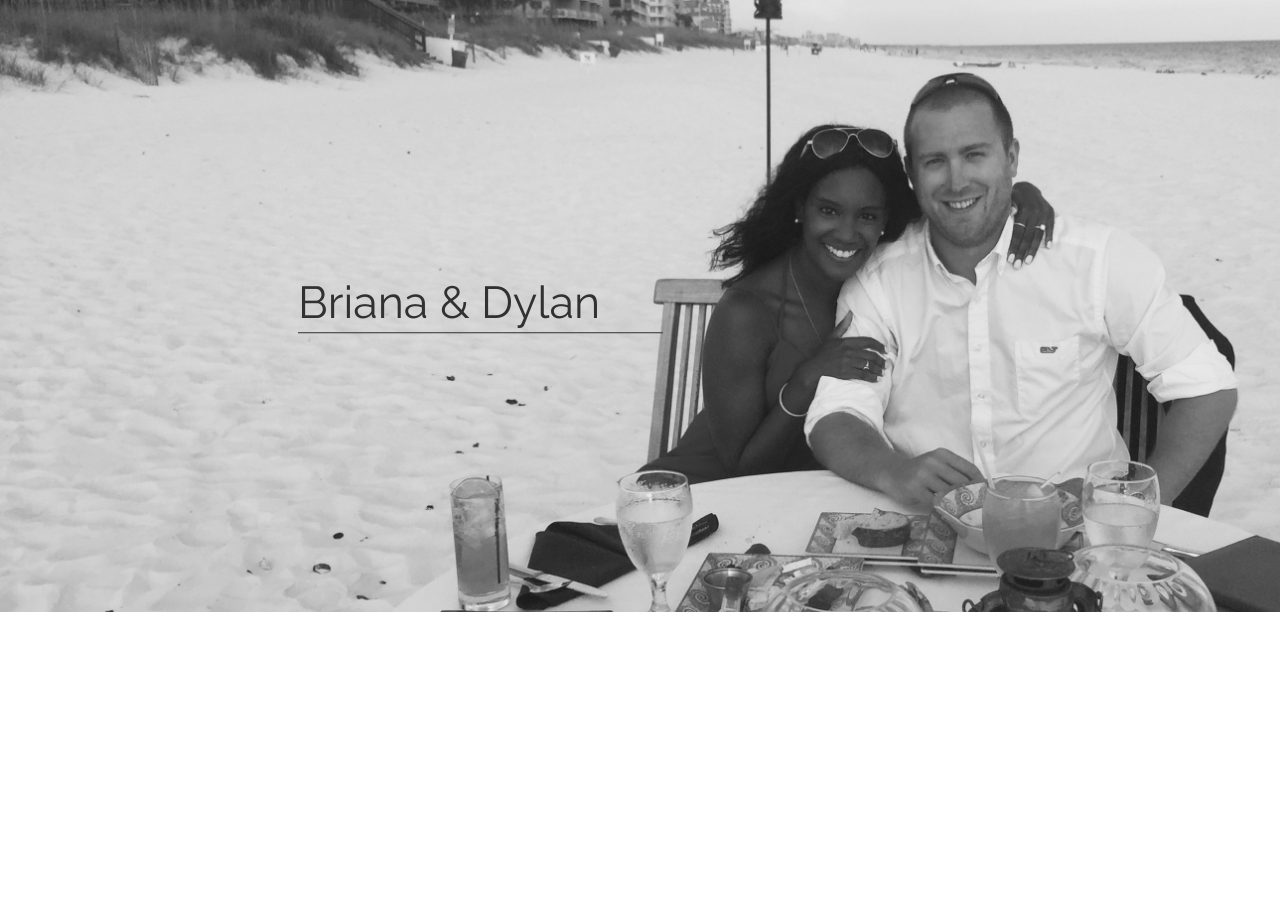
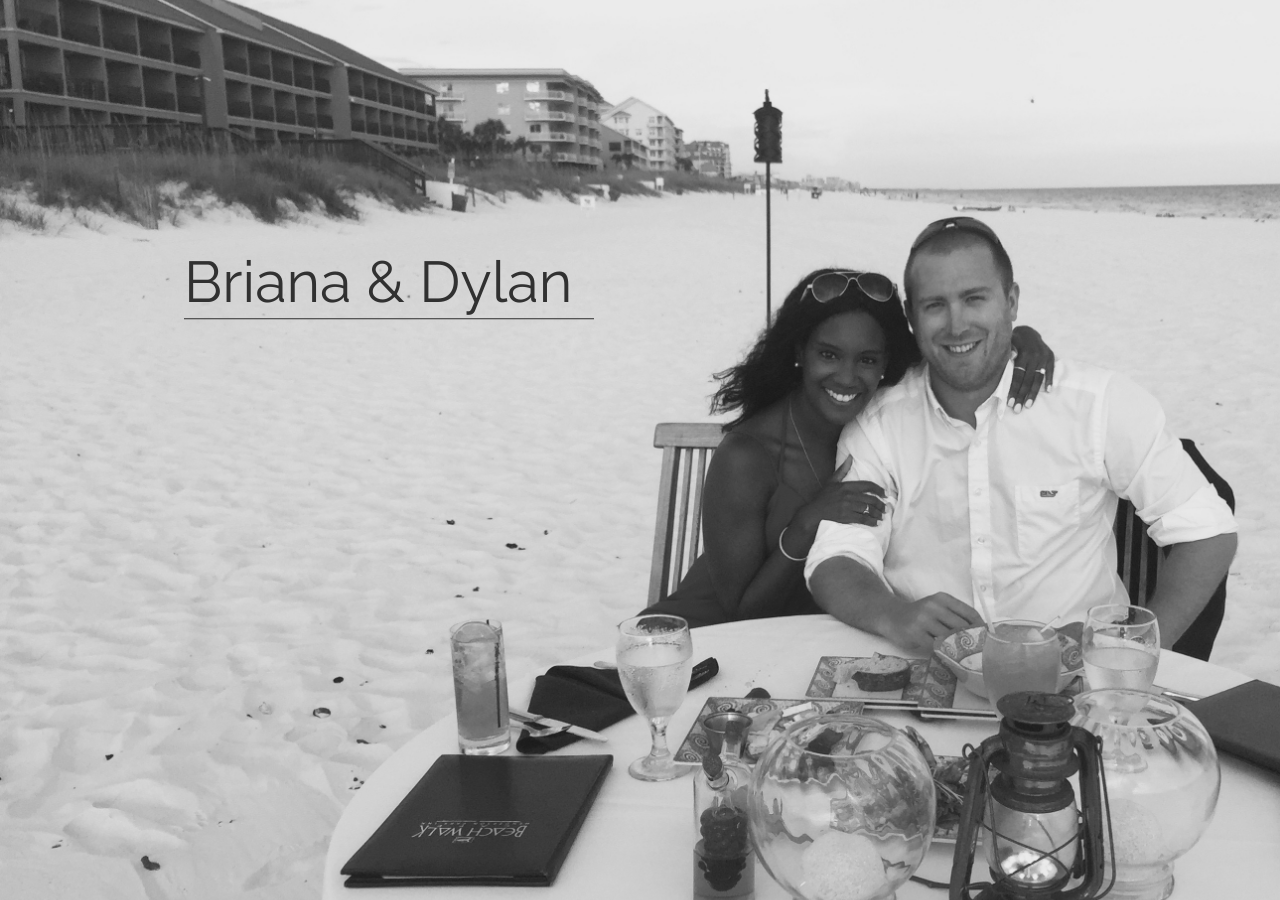
Before and after one commit to bbcrabb/bbcrabb.github.io, a Jekyll site: the page built from index.html, in a window 1280 px wide. Built offline with Jekyll 4.4.1, drawn with Linux system fonts in a browser that asks for light colours.

Commit message:
make landing page image mobile firnedly

```diff
--- a/assets/css/landing-page.css
+++ b/assets/css/landing-page.css
@@ -30,26 +30,31 @@ h6 {
   color: #313131
 }
 
+body {
+    background: url(../../images/home_bg.jpg) no-repeat center center fixed;
+    -webkit-background-size: cover;
+    -moz-background-size: cover;
+    -o-background-size: cover;
+    background-size: cover;
+}
 .intro-header {
-    padding-top: 50px; /* If you're making other pages, make sure there is 50px of padding to make sure the navbar doesn't overlap content! */
-    padding-bottom: 50px;
     color: #f8f8f8;
-    background: url(../../images/home_bg.jpg) no-repeat center center ;
-    background-size: cover;
+    /*background: url(../../images/home_bg.jpg) no-repeat center center fixed;
+    background-size: cover;*/
 
 }
 
 .intro-message {
     position: left;
-    padding-top: 20%;
-    padding-bottom: 20%;
-    margin-left: 20%;
+    padding-top: 250px;
+    /*padding-bottom: 20%;*/
+    margin-left: 10%;
 }
 
 .intro-message .header {
     margin: 0;
     font-size: 50px;
-    font-size: 3.5vw;
+    font-size: 4.5vw;
     font-family: 'Raleway', sans-serif;
     font-weight: normal;
     color: #313131
```
Also changed, not shown: 9 other files.
